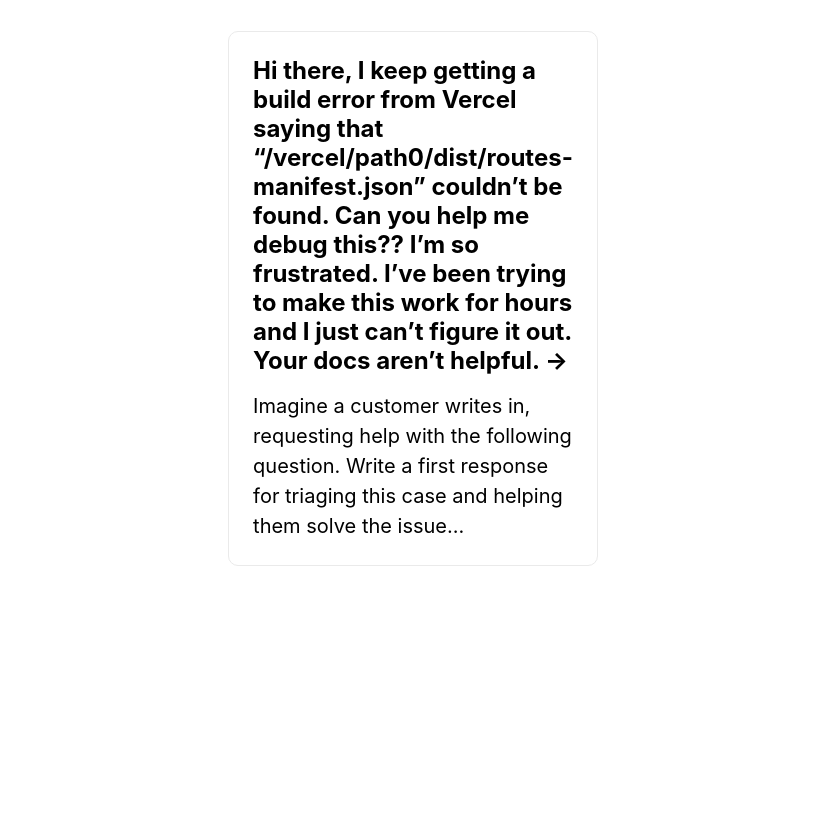
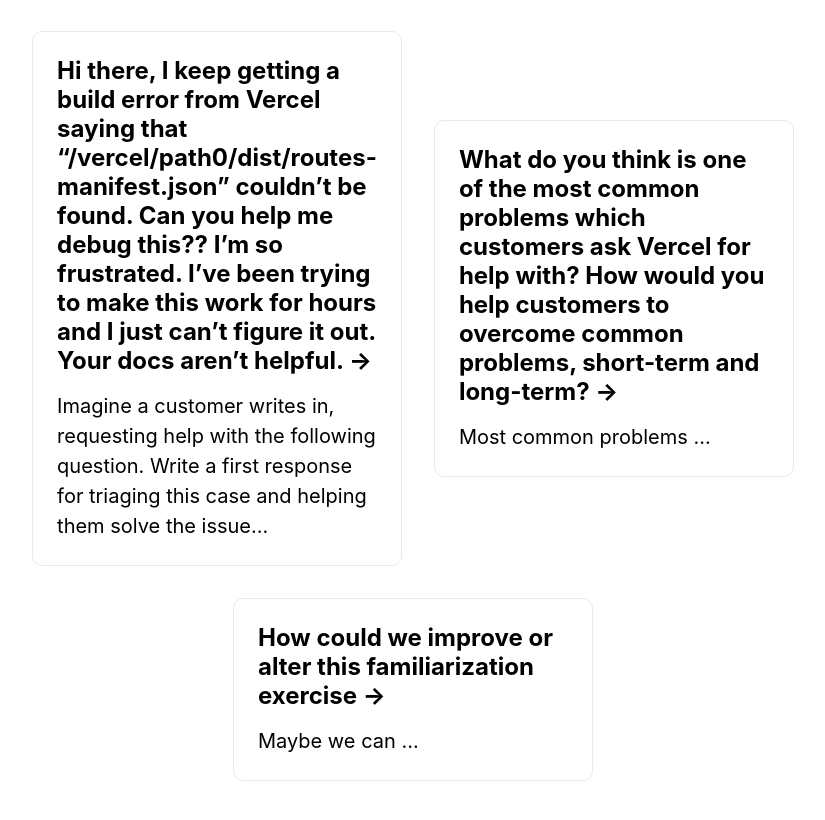
Before and after one commit to AdilovM/Take_Home_Assessment, a Next.js app: page / in a window 1280 px wide. Shown: the part 888-1708 px from the top of the page, without its empty margins (227-1052 px from the left). Before the commit the page ends 1550 px from the top, so only its background shows below. Built offline with nearby package versions, Linux system fonts and the light colour scheme.

Commit message:
added last two questions

```diff
--- a/data.js
+++ b/data.js
@@ -37,5 +37,21 @@
       'Imagine a customer writes in, requesting help with the following question. Write a first response for triaging this case and helping them solve the issue...',
     answer:
       'Hello there, We are sorry to hear that you are experiencing this build error with Vercel. Let me see if we can get this issue resolved for you. The error you are seeing usually means that the build process can not find a file that is needed for your application to run or caused by a misconfiguration in your project. In order to troubleshoot this, can you please send me with the following information: Please send full Vercel log and environment information of your machine. What framework or platform are you using to build your application? Please provide their versions as well.  What are recent changes you have made to your code or configuration? Can you please share the Vercel project name or URL? What other errors, warning or logs that you are seeing in the Vercel dashboard or in your terminal? In the meantime, can you please try clearing you cache and then rebuilding your project to see if that resolves the issue. Please let me know if this helps or if you have any questions or concerns.',
+  },
+  {
+    id: '6',
+    question: 'What do you think is one of the most common problems which customers ask Vercel for help with? How would you help customers to overcome common problems, short-term and long-term?',
+    excerpt:
+      'Most common problems ...',
+    answer:
+      'I believe that one of the most common problems that customers ask Vercel for help with is related to deployment and configuration issues. To help customers overcome these issues in the short-term, Vercel"s support team may provide guidance on how to troubleshoot and resolve issues related to incorrect environment variables, configuration files, or build processes. This may include reviewing the customer"s code or configuration settings and suggesting changes to fix the issue.For performance and scaling issues, Vercel support may suggest short-term solutions such as caching, optimizing code or suggesting scaling solutions to handle increased traffic. To address common problems in the long-term, Vercel may provide customers with resources such as tutorials, documentation, and best practices to help them optimize their applications and avoid common issues. Additionally, Vercel may suggest code review, performance analysis and optimization services to help customers improve their applications over time.',
+  },
+  {
+    id: '7',
+    question: 'How could we improve or alter this familiarization exercise',
+    excerpt:
+      'Maybe we can ...',
+    answer:
+      'Maybe we can add some additional context or complexity to the customer"s request, such as including more specific error messages or providing a more complex codebase. We could also provide additional resources or documentation to help the customer diagnose and resolve their issue, such as links to relevant Vercel documentation or code examples. Additionally, we could create variations of the exercise that focus on different aspects of customer support, such as troubleshooting performance issues, optimizing application code, or assisting with configuration and deployment. This would help to sort of simulate different types of real-world scenarios that customer success engineers may encounter in their work.',
   }
 ]
```
